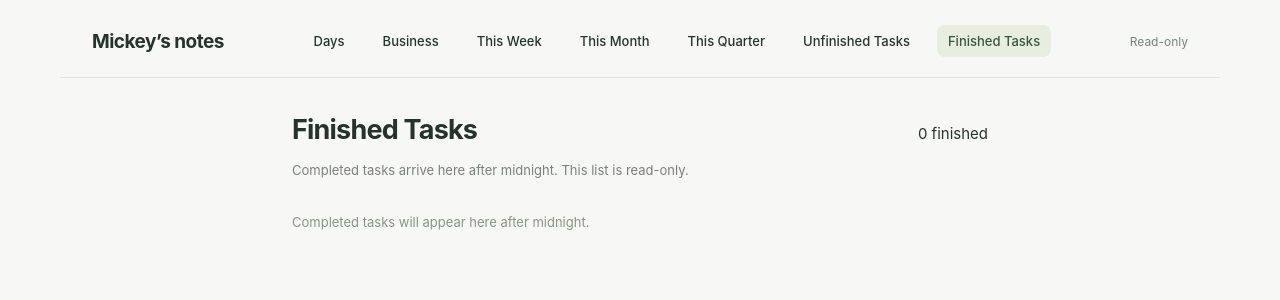
After one commit to BlackMounatinTech/bmdw-estimator, a Flask app: page /lists/finished in a window 1280 px wide. The commit adds this page. Shown: the top 300 px of the page. Run offline with Flask 3, Linux system fonts and the light colour scheme; data that the repository does not hold is empty.

Commit message:
Archive completed tasks after midnight in read-only Finished Tasks

```diff
--- a/mickeys_notes/app.py
+++ b/mickeys_notes/app.py
@@ -79,6 +79,9 @@ LIST_TITLES = {'business': 'Business', 'week': 'This Week', 'month': 'This Month
 
 @app.get('/lists/<list_key>')
 def list_page(list_key):
+    if list_key == 'finished':
+        session.setdefault('csrf', secrets.token_hex(24))
+        return render_template('finished.html', csrf=session['csrf'], list_key=list_key)
     if list_key not in LIST_TITLES:
         return 'Not found', 404
     session.setdefault('csrf', secrets.token_hex(24))
@@ -92,6 +95,13 @@ def general_page():
 @app.route('/api/lists/<list_key>', methods=['GET', 'PUT'])
 @app.route('/api/general', methods=['GET', 'PUT'], defaults={'list_key': 'business'})
 def general_data(list_key):
+    if list_key == 'finished':
+        if request.method != 'GET':
+            return jsonify(error='Finished Tasks is read-only.'), 403
+        with db() as con:
+            archive_completed(con, current_day())
+            rows = con.execute('SELECT task, completed_on, source, archived_on FROM finished_tasks ORDER BY COALESCE(completed_on, archived_on) DESC, rowid DESC').fetchall()
+            return jsonify(tasks=[dict(task=json.loads(r['task']), completed_on=r['completed_on'], source=r['source'], archived_on=r['archived_on']) for r in rows])
     if list_key not in LIST_TITLES:
         return jsonify(error='Unknown list'), 404
     if list_key != 'business':
@@ -99,6 +109,7 @@ def general_data(list_key):
     with db() as con:
         con.execute('CREATE TABLE IF NOT EXISTS general (id INTEGER PRIMARY KEY CHECK(id=1), content TEXT NOT NULL, revision INTEGER NOT NULL DEFAULT 0)')
         if request.method == 'GET':
+            archive_completed(con, current_day())
             row = con.execute('SELECT content, revision FROM general WHERE id=1').fetchone()
             return jsonify(content=json.loads(row['content']) if row else {'tasks': [], 'draft': ''}, revision=row['revision'] if row else 0)
         payload = request.get_json(silent=True)
@@ -111,6 +122,8 @@ def general_data(list_key):
         if not all(isinstance(t, dict) and isinstance(t.get('id'), str) and isinstance(t.get('text'), str) and isinstance(t.get('done'), bool) for t in tasks) or len({t['id'] for t in tasks}) != len(tasks):
             return jsonify(error='Invalid tasks'), 400
         content = {'tasks': [t for t in tasks if not t['done']] + [t for t in tasks if t['done']], 'draft': content.get('draft', '')}
+        previous = con.execute('SELECT content FROM general WHERE id=1').fetchone()
+        stamp_completions(content['tasks'], json.loads(previous['content'])['tasks'] if previous else [])
         con.execute('INSERT OR IGNORE INTO general VALUES (1, ?, 0)', ('{"tasks":[],"draft":""}',))
         result = con.execute('UPDATE general SET content=?, revision=revision+1 WHERE id=1 AND revision=?', (json.dumps(content), payload.get('revision')))
         if result.rowcount != 1:
@@ -123,6 +136,7 @@ def planning_data(list_key):
             carry_over(con, current_day())
         con.execute('CREATE TABLE IF NOT EXISTS planning_lists (id TEXT PRIMARY KEY, content TEXT NOT NULL, revision INTEGER NOT NULL DEFAULT 0)')
         if request.method == 'GET':
+            archive_completed(con, current_day())
             row = con.execute('SELECT content, revision FROM planning_lists WHERE id=?', (list_key,)).fetchone()
             return jsonify(content=json.loads(row['content']) if row else {'tasks': [], 'draft': ''}, revision=row['revision'] if row else 0)
         payload = request.get_json(silent=True)
@@ -135,6 +149,8 @@ def planning_data(list_key):
         if not all(isinstance(t, dict) and isinstance(t.get('id'), str) and isinstance(t.get('text'), str) and isinstance(t.get('done'), bool) for t in tasks) or len({t['id'] for t in tasks}) != len(tasks):
             return jsonify(error='Invalid tasks'), 400
         content = {'tasks': [t for t in tasks if not t['done']] + [t for t in tasks if t['done']], 'draft': content.get('draft', '')}
+        previous = con.execute('SELECT content FROM planning_lists WHERE id=?', (list_key,)).fetchone()
+        stamp_completions(content['tasks'], json.loads(previous['content'])['tasks'] if previous else [])
         con.execute('INSERT OR IGNORE INTO planning_lists VALUES (?, ?, 0)', (list_key, '{"tasks":[],"draft":""}'))
         result = con.execute('UPDATE planning_lists SET content=?, revision=revision+1 WHERE id=? AND revision=?', (json.dumps(content), list_key, payload.get('revision')))
         if result.rowcount != 1:
@@ -342,6 +358,7 @@ def day_data(day):
     except ValueError: return jsonify(error='Invalid date'), 400
     with db() as con:
         if request.method == 'GET':
+            archive_completed(con, current_day())
             if day == current_day():
                 carry_over(con, day)
             row = con.execute('SELECT * FROM days WHERE day=?',(day,)).fetchone()
@@ -353,6 +370,9 @@ def day_data(day):
         content = payload.get('content',{})
         if not isinstance(content,dict) or not isinstance(content.get('lists'), list) or not isinstance(content.get('note'), str): return jsonify(error='Invalid notes'),400
         revision = payload.get('revision')
+        previous = con.execute('SELECT content FROM days WHERE day=?', (day,)).fetchone()
+        old_tasks = [t for g in json.loads(previous['content'])['lists'] for t in g['tasks']] if previous else []
+        stamp_completions([t for g in content['lists'] for t in g['tasks']], old_tasks)
         con.execute('INSERT OR IGNORE INTO days VALUES (?, ?, 0)', (day, '{"lists":[],"note":""}'))
         result=con.execute('UPDATE days SET content=?, revision=revision+1 WHERE day=? AND revision=?',(json.dumps(content),day,revision))
         if result.rowcount != 1: return jsonify(error='This day changed in another tab. Reload before editing.'),409
@@ -360,6 +380,73 @@ def day_data(day):
             # Include a final autosave arriving just after midnight.
             carry_over(con, current_day())
         return jsonify(revision=revision+1)
+
+def stamp_completions(tasks, previous):
+    old = {t['id']: t for t in previous}
+    for task in tasks:
+        if task.get('done'):
+            before = old.get(task['id'], {})
+            task['completed_on'] = before.get('completed_on', current_day()) if before.get('done') else current_day()
+            if not before.get('done'):
+                task.pop('completion_date_unknown', None)
+        else:
+            task.pop('completed_on', None)
+            task.pop('completion_date_unknown', None)
+
+def archive_completed(con, today):
+    if not con.in_transaction:
+        con.execute('BEGIN IMMEDIATE')
+    con.execute('CREATE TABLE IF NOT EXISTS finished_tasks (id TEXT PRIMARY KEY, task TEXT NOT NULL, completed_on TEXT, source TEXT NOT NULL, archived_on TEXT NOT NULL)')
+    con.execute('CREATE TABLE IF NOT EXISTS general (id INTEGER PRIMARY KEY CHECK(id=1), content TEXT NOT NULL, revision INTEGER NOT NULL DEFAULT 0)')
+    con.execute('CREATE TABLE IF NOT EXISTS planning_lists (id TEXT PRIMARY KEY, content TEXT NOT NULL, revision INTEGER NOT NULL DEFAULT 0)')
+    sources = []
+    for row in con.execute('SELECT day, content FROM days ORDER BY day DESC'):
+        sources.append(('days', row['day'], 'Days · ' + row['day'], json.loads(row['content'])))
+    for row in con.execute('SELECT id, content FROM general'):
+        sources.append(('general', row['id'], 'Business', json.loads(row['content'])))
+    for row in con.execute('SELECT id, content FROM planning_lists'):
+        sources.append(('planning_lists', row['id'], LIST_TITLES.get(row['id'], row['id']), json.loads(row['content'])))
+    def tasks(table, content):
+        return [t for g in content['lists'] for t in g['tasks']] if table == 'days' else content['tasks']
+    # Prefer the newest dated snapshot, and active shared lists over old history.
+    latest = {}
+    for table, key, title, content in sources:
+        for task in tasks(table, content):
+            if task['id'] not in latest or table != 'days':
+                latest[task['id']] = (task, table, key, title)
+    archived = {r['id'] for r in con.execute('SELECT id FROM finished_tasks')}
+    for task_id, (task, table, key, title) in latest.items():
+        if task_id in archived or not task.get('done'):
+            continue
+        completed = task.get('completed_on')
+        # Historical daily tasks have a dated record; old shared tasks have no completion timestamp.
+        if completed is None and table == 'days' and key < today:
+            completed = key
+        if completed and completed < today:
+            con.execute('INSERT OR IGNORE INTO finished_tasks VALUES (?,?,?,?,?)', (task_id, json.dumps(task), completed, title, today))
+            archived.add(task_id)
+    for table, key, title, content in sources:
+        changed = False
+        for task in tasks(table, content):
+            if task.get('done') and not task.get('completed_on') and task['id'] not in archived:
+                task['completed_on'] = today
+                task['completion_date_unknown'] = True
+                changed = True
+        if table == 'days':
+            for group in content['lists']:
+                removed = [t for t in group['tasks'] if t['id'] in archived]
+                for task in removed:
+                    con.execute('INSERT OR IGNORE INTO task_rollovers VALUES (?,?)', (key, task['id']))
+                if removed:
+                    group['tasks'] = [t for t in group['tasks'] if t['id'] not in archived]; changed = True
+            content['taskOrder'] = [i for i in content.get('taskOrder', []) if i not in archived]
+        else:
+            before = len(content['tasks'])
+            content['tasks'] = [t for t in content['tasks'] if t['id'] not in archived]
+            changed = changed or len(content['tasks']) != before
+        if changed:
+            column = 'day' if table == 'days' else 'id'
+            con.execute(f'UPDATE {table} SET content=?, revision=revision+1 WHERE {column}=?', (json.dumps(content), key))
 
 def carry_over(con, today):
     """Collect overdue daily tasks once; retain dated historical snapshots.
--- a/mickeys_notes/static/app.js
+++ b/mickeys_notes/static/app.js
@@ -156,7 +156,7 @@ function renderTasks() {
     const number = el('span', {className: 'task-number', textContent: index + 1 + '.'});
     const checkbox = el('input', {type: 'checkbox', checked: task.done});
     checkbox.setAttribute('aria-label', 'Complete ' + task.text);
-    checkbox.onchange = () => { task.done = checkbox.checked; changed(); renderTasks(); };
+    checkbox.onchange = () => { task.done = checkbox.checked; if (task.done) task.completed_on = localDate(); else delete task.completed_on; changed(); renderTasks(); };
     const text = el('span', {className: 'task-text', textContent: task.text});
     const remove = el('button', {type: 'button', className: 'remove', textContent: '×', onclick: () => {
       if (!window.confirm('Confirm delete?\n\n' + task.text)) return;
--- /dev/null
+++ b/mickeys_notes/static/finished.js
@@ -0,0 +1,21 @@
+const base = document.querySelector('meta[name=app-base]').content;
+async function loadFinished() {
+  try {
+    const response = await fetch(base + '/api/lists/finished');
+    if (!response.ok) throw Error('Could not load finished tasks.');
+    const data = await response.json(), root = document.querySelector('#finished-tasks');
+    root.replaceChildren();
+    for (const entry of data.tasks) {
+      const row = document.createElement('div'); row.className = 'task finished-task';
+      const check = document.createElement('input'); check.type = 'checkbox'; check.checked = true; check.disabled = true; check.setAttribute('aria-label', 'Finished');
+      const details = document.createElement('div'); details.className = 'task-text';
+      const text = document.createElement('div'); text.textContent = entry.task.text;
+      const meta = document.createElement('small'); meta.textContent = entry.source + ' · ' + (entry.task.completion_date_unknown ? 'Completion date not recorded' : entry.completed_on);
+      details.append(text, meta); row.append(check, details); root.append(row);
+    }
+    if (!data.tasks.length) { const p = document.createElement('p'); p.className = 'empty'; p.textContent = 'Completed tasks will appear here after midnight.'; root.append(p); }
+    document.querySelector('#finished-count').textContent = data.tasks.length + ' finished';
+    document.querySelector('#save-status').textContent = 'Read-only'; document.querySelector('#error').hidden = true;
+  } catch (e) { const node = document.querySelector('#error'); node.textContent = e.message; node.hidden = false; }
+}
+loadFinished(); setInterval(loadFinished, 60000); window.addEventListener('focus', loadFinished);
--- a/mickeys_notes/static/general.js
+++ b/mickeys_notes/static/general.js
@@ -33,7 +33,7 @@ async function save() {
 }
 function orderedTasks(tasks) { return [...tasks.filter(t => !t.done), ...tasks.filter(t => t.done)]; }
 function toggleTask(task, done) {
-  content.tasks = content.tasks.filter(t => t.id !== task.id); task.done = done;
+  content.tasks = content.tasks.filter(t => t.id !== task.id); task.done = done; if (done) { const d = new Date(); task.completed_on = `${d.getFullYear()}-${String(d.getMonth()+1).padStart(2,'0')}-${String(d.getDate()).padStart(2,'0')}`; } else delete task.completed_on;
   if (done) content.tasks.push(task); else content.tasks.unshift(task);
   changed(); render();
 }
@@ -125,10 +125,10 @@ async function init() {
 }
 init();
 
-// Refresh the overdue daily queue after midnight or returning to the app.
+// Refresh completed-task archiving and the overdue daily queue after midnight or returning to the app.
 let queueDay = new Date().toDateString(), refreshingQueue = false;
 async function refreshUnfinished() {
-  if (listKey !== 'unfinished' || refreshingQueue || movingTask || saving || dirty || listening) return;
+  if (refreshingQueue || movingTask || saving || dirty || listening) return;
   const today = new Date().toDateString();
   if (today === queueDay) return;
   refreshingQueue = true;
--- /dev/null
+++ b/mickeys_notes/templates/finished.html
@@ -0,0 +1,11 @@
+<!doctype html>
+<html lang="en"><head>
+<meta charset="utf-8"><meta name="viewport" content="width=device-width,initial-scale=1">
+<meta name="app-base" content="{{ request.script_root }}"><meta name="list-key" content="{{ list_key }}"><meta name="csrf" content="{{ csrf }}">
+<title>Finished Tasks · Mickey’s Notes</title>
+<meta name="apple-mobile-web-app-capable" content="yes"><meta name="theme-color" content="#f7f8f5">
+<link rel="apple-touch-icon" href="{{ url_for('static', filename='icon.png') }}">
+<link rel="stylesheet" href="{{ url_for('static', filename='style.css') }}?v=finished-1">
+</head><body>
+<header class="app-header"><a href="{{ url_for('index') }}">Mickey’s notes</a><nav class="top-nav" aria-label="Lists"><a href="{{ url_for('index') }}"{% if not list_key %} aria-current="page"{% endif %}>Days</a>{% for key, title in [('business', 'Business'), ('week', 'This Week'), ('month', 'This Month'), ('quarter', 'This Quarter'), ('unfinished', 'Unfinished Tasks'), ('finished', 'Finished Tasks')] %}<a href="{{ url_for('list_page', list_key=key) }}"{% if list_key == key %} aria-current="page"{% endif %}>{{ title }}</a>{% endfor %}</nav><span id="save-status" role="status">Loading…</span></header>
+<main class="general-page"><div class="day-heading"><h1>Finished Tasks</h1><span id="finished-count"></span></div><p class="general-hint">Completed tasks arrive here after midnight. This list is read-only.</p><div id="finished-tasks"></div></main><p id="error" role="alert" hidden></p><script src="{{ url_for('static', filename='finished.js') }}?v=finished-1"></script></body></html>
```
Also changed, not shown: mickeys_notes/templates/general.html (+4 -4 lines), mickeys_notes/templates/index.html (+4 -4 lines), tests/test_notes_finished.py (added, +50 -0 lines), tests/test_notes_move_all.py (+1 -1 lines).
